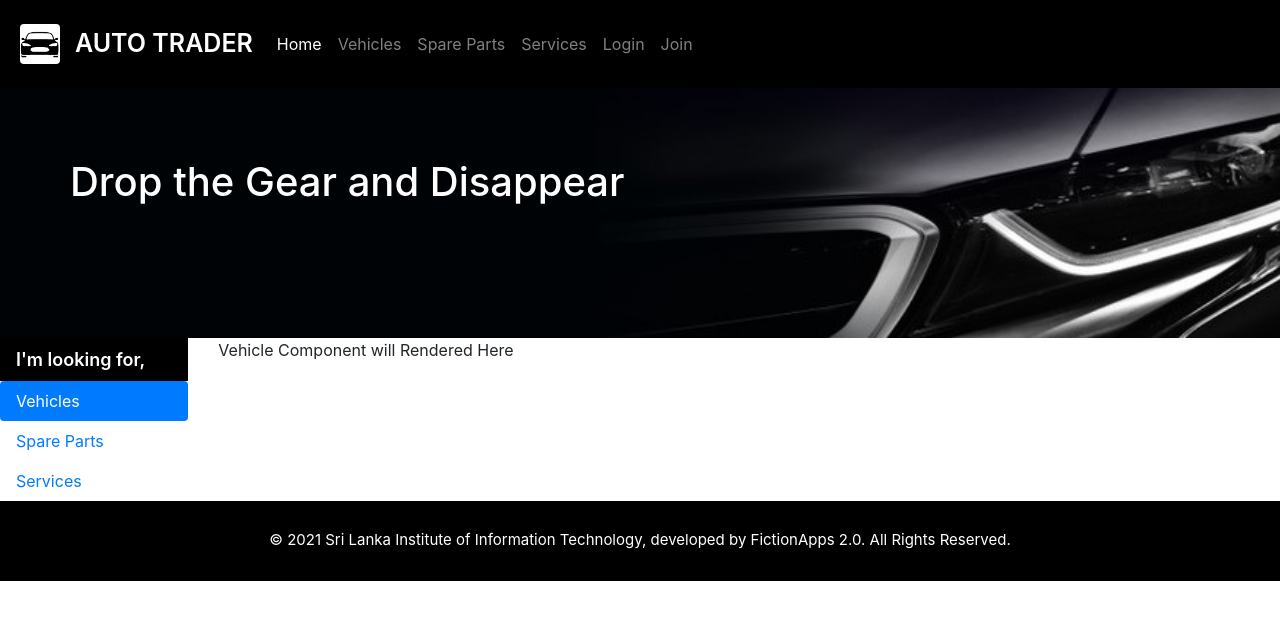
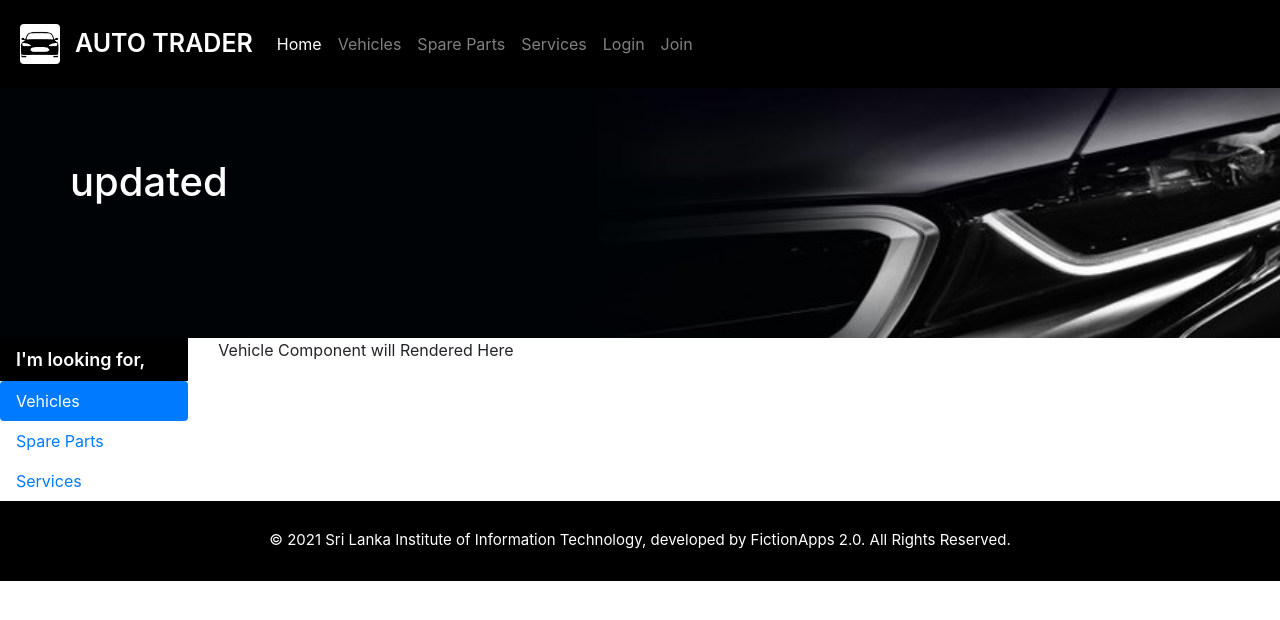
Before and after one commit to shamoda/auto-trader-web, a React (Create React App) app: page / in a window 1280 px wide. Shown: the top 620 px of the page. Built offline with nearby package versions, Linux system fonts and the light colour scheme; no server answers.

Commit message:
testing pipeline

```diff
--- a/src/component/Home/Home.js
+++ b/src/component/Home/Home.js
@@ -13,7 +13,7 @@ class Home extends Component {
         return (
             <div>
                 <div className="spare-banner">
-                    <h1>Drop the Gear and Disappear</h1>
+                    <h1>updated</h1>
                 </div>
                 <div>
                     {/* <Container className="admindash-container"> */}
```
Also changed, not shown: 1 other file (tests, documents, lock files or other folders).
